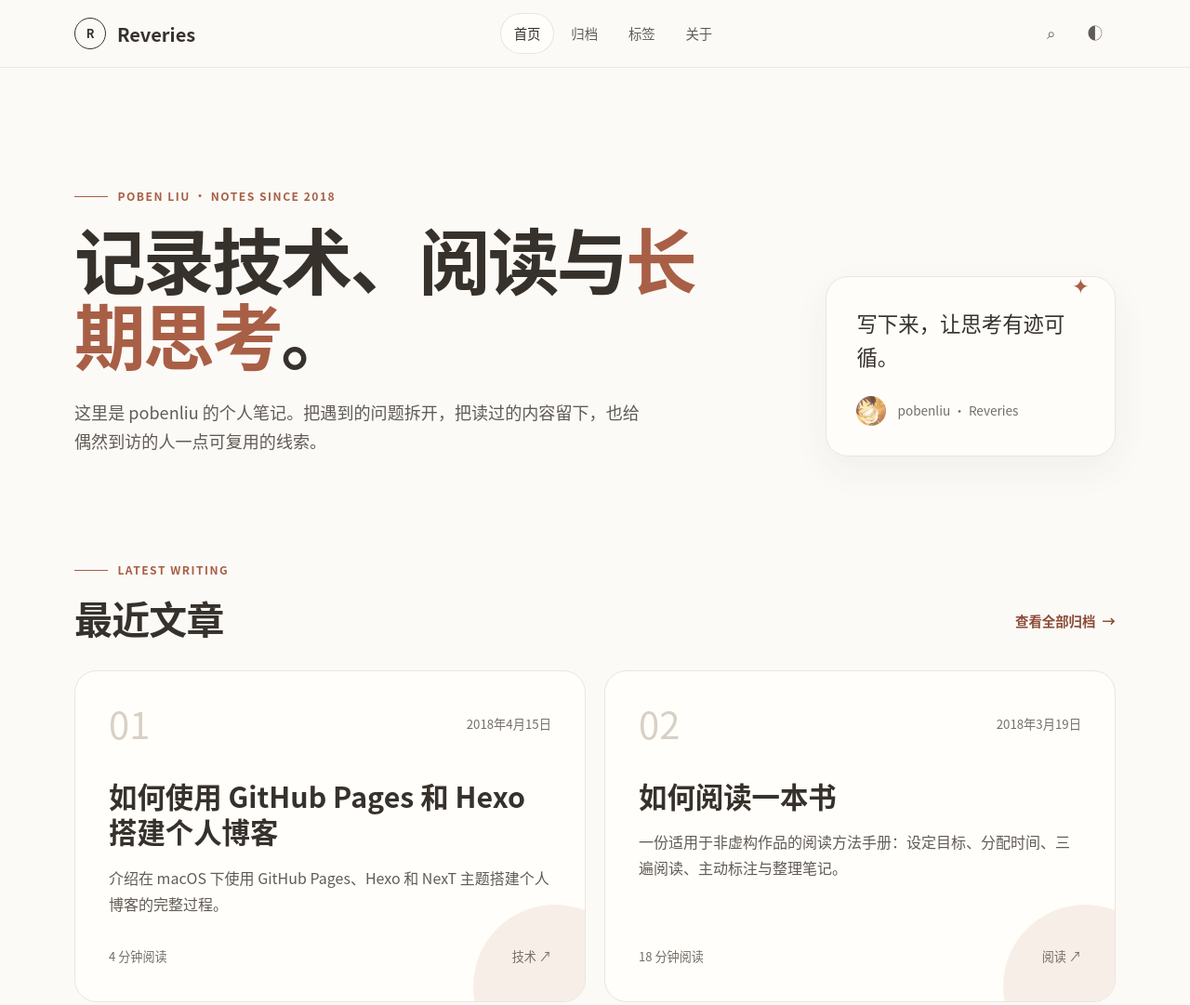
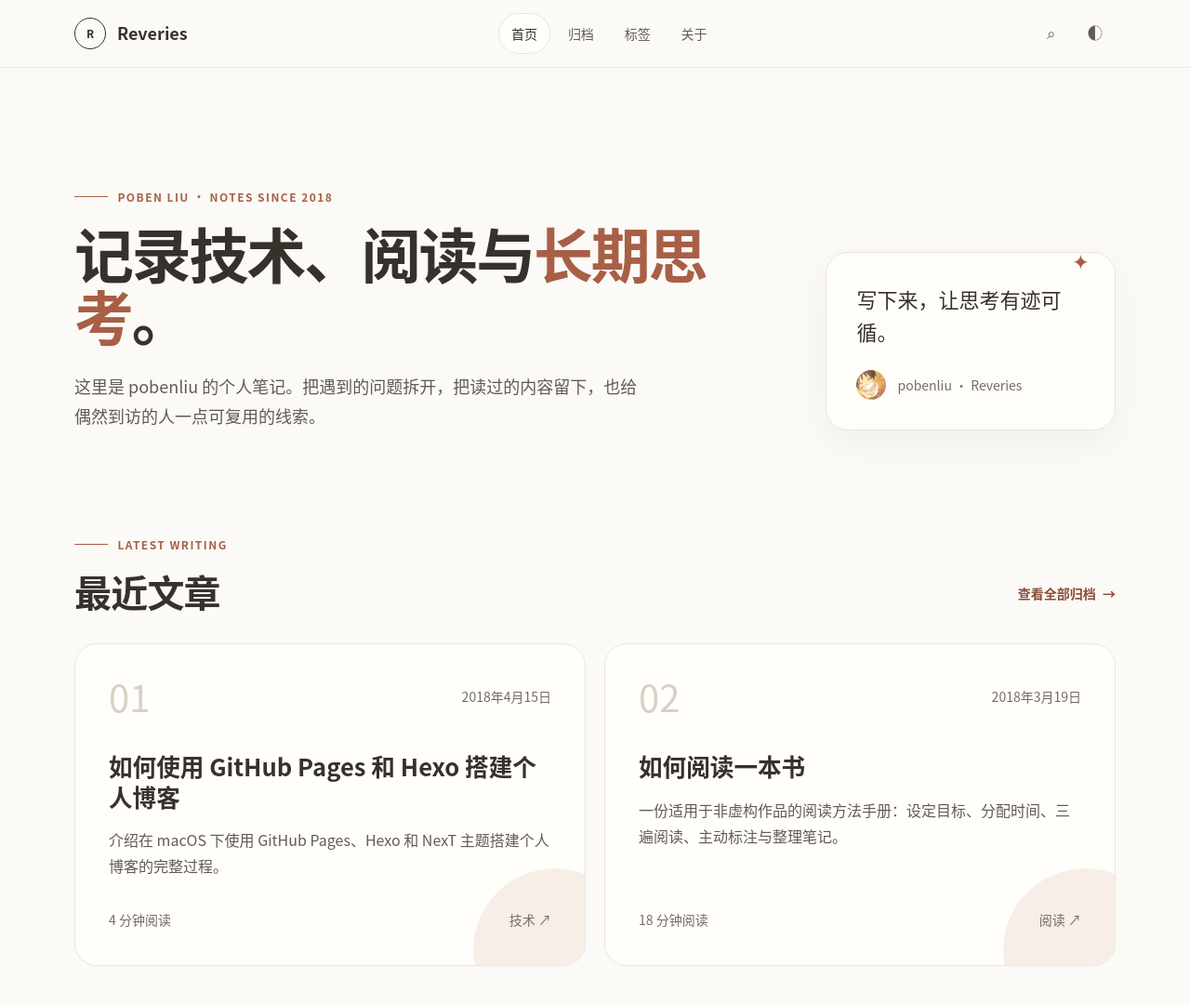
Before and after one commit to pobenliu/pobenliu.github.io, an Astro site: page / in a window 1280 px wide. Shown: the top 1081 px of the page at 93% size. Built offline with nearby package versions, Linux system fonts and the light colour scheme; Astro itself is replaced by a stand-in of ours.

Commit message:
Unify typography scale across the blog

```diff
--- a/src/styles/global.css
+++ b/src/styles/global.css
@@ -19,6 +19,15 @@
   --radius-lg: 24px;
   --font-sans: "Microsoft YaHei", "Microsoft YaHei UI", "PingFang SC", "Noto Sans CJK SC", "Source Han Sans SC", "Hiragino Sans GB", "Segoe UI", Arial, sans-serif;
   --font-serif: var(--font-sans);
+  --font-size-xs: 0.75rem;
+  --font-size-sm: 0.875rem;
+  --font-size-base: 1rem;
+  --font-size-reading: 1.0625rem;
+  --font-size-lg: 1.125rem;
+  --font-size-xl: 1.375rem;
+  --font-size-title-sm: clamp(1.375rem, 2vw, 1.75rem);
+  --font-size-title-md: clamp(1.75rem, 3.2vw, 2.5rem);
+  --font-size-title-lg: clamp(2.25rem, 5vw, 4.25rem);
 }
 
 :root[data-theme='dark'] {
@@ -57,7 +66,7 @@ body {
   background: var(--bg);
   color: var(--text);
   font-family: var(--font-sans);
-  font-size: 16px;
+  font-size: var(--font-size-base);
   line-height: 1.75;
   text-rendering: optimizeLegibility;
   -webkit-font-smoothing: antialiased;
@@ -129,7 +138,7 @@ a:hover {
   gap: 0.65rem;
   margin: 0 0 1rem;
   color: var(--accent);
-  font-size: 0.76rem;
+  font-size: var(--font-size-xs);
   font-weight: 760;
   letter-spacing: 0.12em;
   text-transform: uppercase;
@@ -154,14 +163,17 @@ a:hover {
 .page-title {
   margin: 0;
   font-family: var(--font-serif);
-  font-size: clamp(2rem, 5vw, 3.7rem);
   font-weight: 600;
   letter-spacing: -0.02em;
   line-height: 1.2;
 }
 
-.posts-section .section-heading h2 {
-  font-size: clamp(1.75rem, 3.2vw, 2.6rem);
+.section-heading h2 {
+  font-size: var(--font-size-title-md);
+}
+
+.page-title {
+  font-size: var(--font-size-title-lg);
 }
 
 .text-link {
@@ -170,7 +182,7 @@ a:hover {
   align-items: center;
   gap: 0.45rem;
   color: var(--accent-deep);
-  font-size: 0.9rem;
+  font-size: var(--font-size-sm);
   font-weight: 700;
   text-decoration: none;
 }
@@ -205,7 +217,7 @@ a:hover {
   align-items: center;
   gap: 0.72rem;
   font-family: var(--font-serif);
-  font-size: 1.25rem;
+  font-size: var(--font-size-lg);
   font-weight: 700;
   text-decoration: none;
 }
@@ -218,7 +230,7 @@ a:hover {
   border: 1px solid var(--text);
   border-radius: 50%;
   font-family: var(--font-sans);
-  font-size: 0.8rem;
+  font-size: var(--font-size-xs);
   font-weight: 850;
 }
 
@@ -246,7 +258,7 @@ a:hover {
   background: transparent;
   color: var(--text-soft);
   cursor: pointer;
-  font-size: 0.9rem;
+  font-size: var(--font-size-sm);
   text-decoration: none;
 }
 
@@ -322,7 +334,7 @@ a:hover {
   max-width: 850px;
   margin: 0;
   font-family: var(--font-serif);
-  font-size: clamp(2.5rem, 6vw, 5.25rem);
+  font-size: var(--font-size-title-lg);
   font-weight: 600;
   letter-spacing: -0.035em;
   line-height: 1.05;
@@ -337,7 +349,7 @@ a:hover {
   max-width: 38rem;
   margin: 1.75rem 0 0;
   color: var(--text-soft);
-  font-size: clamp(1rem, 1.6vw, 1.13rem);
+  font-size: var(--font-size-lg);
 }
 
 .hero-note {
@@ -361,7 +373,7 @@ a:hover {
 .hero-note blockquote {
   margin: 0;
   font-family: var(--font-serif);
-  font-size: 1.4rem;
+  font-size: var(--font-size-xl);
   line-height: 1.6;
 }
 
@@ -371,7 +383,7 @@ a:hover {
   gap: 0.75rem;
   margin-top: 1.5rem;
   color: var(--muted);
-  font-size: 0.85rem;
+  font-size: var(--font-size-sm);
 }
 
 .mini-avatar {
@@ -446,7 +458,7 @@ a:hover {
 
 .post-date {
   color: var(--muted);
-  font-size: 0.83rem;
+  font-size: var(--font-size-sm);
 }
 
 .post-card h3 {
@@ -454,7 +466,7 @@ a:hover {
   z-index: 1;
   margin: 2.4rem 0 1rem;
   font-family: var(--font-serif);
-  font-size: clamp(1.4rem, 2.5vw, 1.9rem);
+  font-size: var(--font-size-title-sm);
   font-weight: 600;
   line-height: 1.28;
 }
@@ -480,7 +492,7 @@ a:hover {
   margin-top: auto;
   padding-top: 2rem;
   color: var(--muted);
-  font-size: 0.82rem;
+  font-size: var(--font-size-sm);
 }
 
 .tag-list {
@@ -498,7 +510,7 @@ a:hover {
   border-radius: 999px;
   background: color-mix(in srgb, var(--surface) 90%, transparent);
   color: var(--text-soft);
-  font-size: 0.78rem;
+  font-size: var(--font-size-xs);
   font-weight: 650;
   text-decoration: none;
 }
@@ -526,7 +538,7 @@ a:hover {
   max-width: 650px;
   margin: 0 0 2rem;
   font-family: var(--font-serif);
-  font-size: clamp(1.8rem, 3.8vw, 3rem);
+  font-size: var(--font-size-title-md);
   font-weight: 600;
   letter-spacing: -0.02em;
   line-height: 1.2;
@@ -552,7 +564,7 @@ a:hover {
   max-width: 42rem;
   margin: 1.2rem 0 0;
   color: var(--text-soft);
-  font-size: 1.08rem;
+  font-size: var(--font-size-lg);
 }
 
 .archive-list {
@@ -574,7 +586,7 @@ a:hover {
   margin: 0;
   color: var(--accent);
   font-family: var(--font-serif);
-  font-size: 2.2rem;
+  font-size: var(--font-size-title-md);
 }
 
 .archive-items {
@@ -593,12 +605,12 @@ a:hover {
 .archive-item time,
 .archive-item span {
   color: var(--muted);
-  font-size: 0.82rem;
+  font-size: var(--font-size-sm);
 }
 
 .archive-item a {
   font-family: var(--font-serif);
-  font-size: 1.08rem;
+  font-size: var(--font-size-lg);
   font-weight: 600;
   text-decoration: none;
 }
@@ -624,12 +636,12 @@ a:hover {
 
 .tag-card strong {
   font-family: var(--font-serif);
-  font-size: 1.45rem;
+  font-size: var(--font-size-title-sm);
 }
 
 .tag-card span {
   color: var(--muted);
-  font-size: 0.8rem;
+  font-size: var(--font-size-xs);
 }
 
 .about-grid {
@@ -655,13 +667,13 @@ a:hover {
 .about-copy h2 {
   margin: 0 0 1.2rem;
   font-family: var(--font-serif);
-  font-size: clamp(2rem, 5vw, 3.4rem);
+  font-size: var(--font-size-title-md);
   line-height: 1.2;
 }
 
 .about-copy p {
   color: var(--text-soft);
-  font-size: 1.08rem;
+  font-size: var(--font-size-lg);
 }
 
 .social-links {
@@ -680,7 +692,7 @@ a:hover {
   border: 1px solid var(--line-strong);
   border-radius: 999px;
   background: var(--surface);
-  font-size: 0.88rem;
+  font-size: var(--font-size-sm);
   font-weight: 700;
   text-decoration: none;
 }
@@ -708,7 +720,7 @@ a:hover {
   max-width: 900px;
   margin: 1.5rem auto;
   font-family: var(--font-serif);
-  font-size: clamp(2.5rem, 7vw, 5.6rem);
+  font-size: var(--font-size-title-lg);
   font-weight: 600;
   letter-spacing: -0.03em;
   line-height: 1.12;
@@ -718,7 +730,7 @@ a:hover {
   max-width: 670px;
   margin: 0 auto 1.5rem;
   color: var(--text-soft);
-  font-size: 1.08rem;
+  font-size: var(--font-size-lg);
 }
 
 .article-meta {
@@ -727,7 +739,7 @@ a:hover {
   justify-content: center;
   gap: 0.55rem 1rem;
   color: var(--muted);
-  font-size: 0.83rem;
+  font-size: var(--font-size-sm);
 }
 
 .article-shell {
@@ -746,13 +758,13 @@ a:hover {
   border-radius: 0 var(--radius-sm) var(--radius-sm) 0;
   background: var(--accent-soft);
   color: var(--text-soft);
-  font-size: 0.9rem;
+  font-size: var(--font-size-sm);
 }
 
 .prose {
   min-width: 0;
   font-family: var(--font-serif);
-  font-size: clamp(1.02rem, 1.7vw, 1.13rem);
+  font-size: var(--font-size-reading);
   line-height: 1.95;
 }
 
@@ -770,12 +782,12 @@ a:hover {
 
 .prose h2 {
   margin: 3.5rem 0 1.25rem;
-  font-size: clamp(1.65rem, 3vw, 2.25rem);
+  font-size: var(--font-size-title-md);
 }
 
 .prose h3 {
   margin: 2.6rem 0 1rem;
-  font-size: clamp(1.25rem, 2.3vw, 1.55rem);
+  font-size: var(--font-size-title-sm);
 }
 
 .prose p,
@@ -821,7 +833,7 @@ a:hover {
   padding: 1.3rem 1.4rem;
   border: 1px solid var(--line);
   border-radius: var(--radius-md);
-  font-size: 0.86rem;
+  font-size: var(--font-size-sm);
   line-height: 1.7;
   box-shadow: var(--shadow);
 }
@@ -849,7 +861,7 @@ a:hover {
   background: color-mix(in srgb, var(--surface) 88%, transparent);
   color: var(--muted);
   cursor: pointer;
-  font-size: 0.72rem;
+  font-size: var(--font-size-xs);
   opacity: 0;
   transition: opacity 160ms ease;
 }
@@ -866,7 +878,7 @@ a:hover {
   overflow-x: auto;
   border-collapse: collapse;
   font-family: var(--font-sans);
-  font-size: 0.9rem;
+  font-size: var(--font-size-sm);
 }
 
 .prose th,
@@ -897,7 +909,7 @@ a:hover {
 .toc-title {
   margin: 0 0 0.8rem;
   color: var(--muted);
-  font-size: 0.74rem;
+  font-size: var(--font-size-xs);
   font-weight: 760;
   letter-spacing: 0.1em;
   text-transform: uppercase;
@@ -914,7 +926,7 @@ a:hover {
 .toc a {
   display: block;
   color: var(--text-soft);
-  font-size: 0.82rem;
+  font-size: var(--font-size-sm);
   line-height: 1.45;
   text-decoration: none;
 }
@@ -941,7 +953,7 @@ a:hover {
   background: transparent;
   color: var(--text-soft);
   cursor: pointer;
-  font-size: 0.82rem;
+  font-size: var(--font-size-sm);
   text-decoration: none;
 }
 
@@ -972,7 +984,7 @@ a:hover {
   display: block;
   margin-bottom: 0.25rem;
   color: var(--muted);
-  font-size: 0.72rem;
+  font-size: var(--font-size-xs);
 }
 
 .search-shell {
@@ -994,7 +1006,7 @@ a:hover {
 
 .search-fallback {
   color: var(--muted);
-  font-size: 0.9rem;
+  font-size: var(--font-size-sm);
 }
 
 .search-box {
@@ -1027,14 +1039,14 @@ a:hover {
 .not-found h1 {
   margin: 1rem 0 0.5rem;
   font-family: var(--font-serif);
-  font-size: 2rem;
+  font-size: var(--font-size-title-md);
 }
 
 .site-footer {
   padding-block: 2rem;
   border-top: 1px solid var(--line);
   color: var(--muted);
-  font-size: 0.82rem;
+  font-size: var(--font-size-sm);
 }
 
 .footer-inner {
```
